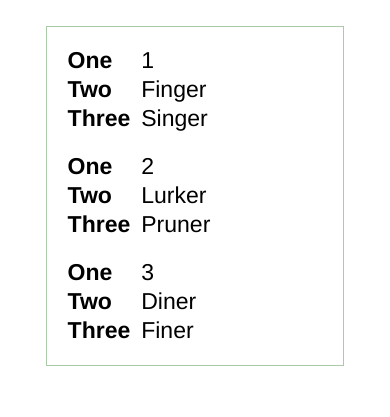
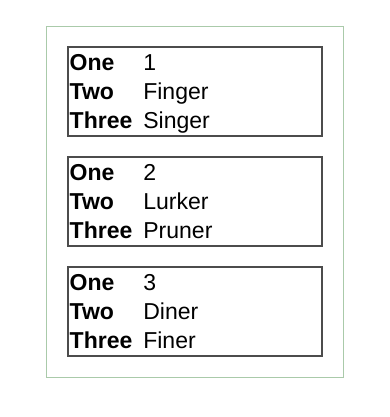
Before and after one commit to olle/gummitable, a website built with Vite: page index.html in a window 390 px wide. Shown: the part 243-660 px from the top of the page. Built offline with nearby package versions, Linux system fonts and the light colour scheme.

Commit message:
Can you see it?

```diff
--- a/gummitable.css
+++ b/gummitable.css
@@ -1,6 +1,18 @@
+:root {
+  --border: 2px solid rgba(0, 0, 0, 0.7);
+}
+
 .gummitable {
+  border: var(--border);
+  border-collapse: collapse;
+}
+.gummitable tr {
+  border: var(--border);
 }
 @media (max-width: 479px) {
+  .gummitable {
+    border: none;
+  }
   .gummitable > thead {
     display: none;
   }
```
